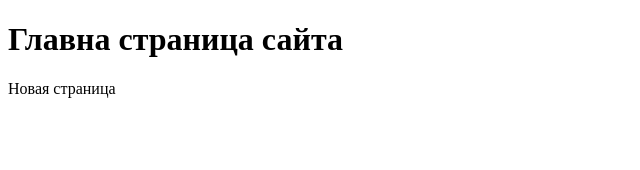
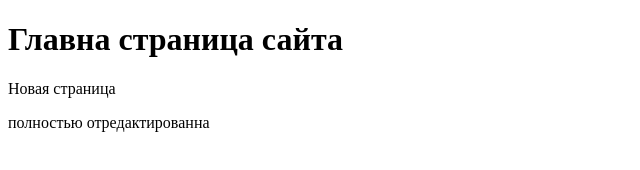
Before and after one commit to platonovka/fist_site, a plain HTML site: page index.html in a window 1280 px wide. Shown: the whole page, without its empty margins (0-640 px from the left). Drawn offline with Linux system fonts and the light colour scheme.

Commit message:
Полностью готовый вариант

```diff
--- a/index.html
+++ b/index.html
@@ -6,5 +6,6 @@
 <body>
         <h1>Главна страница сайта</h1>
 <p>Новая страница</p>
+<p>полностью отредактированна</p>
 </body>
 </html>
```
